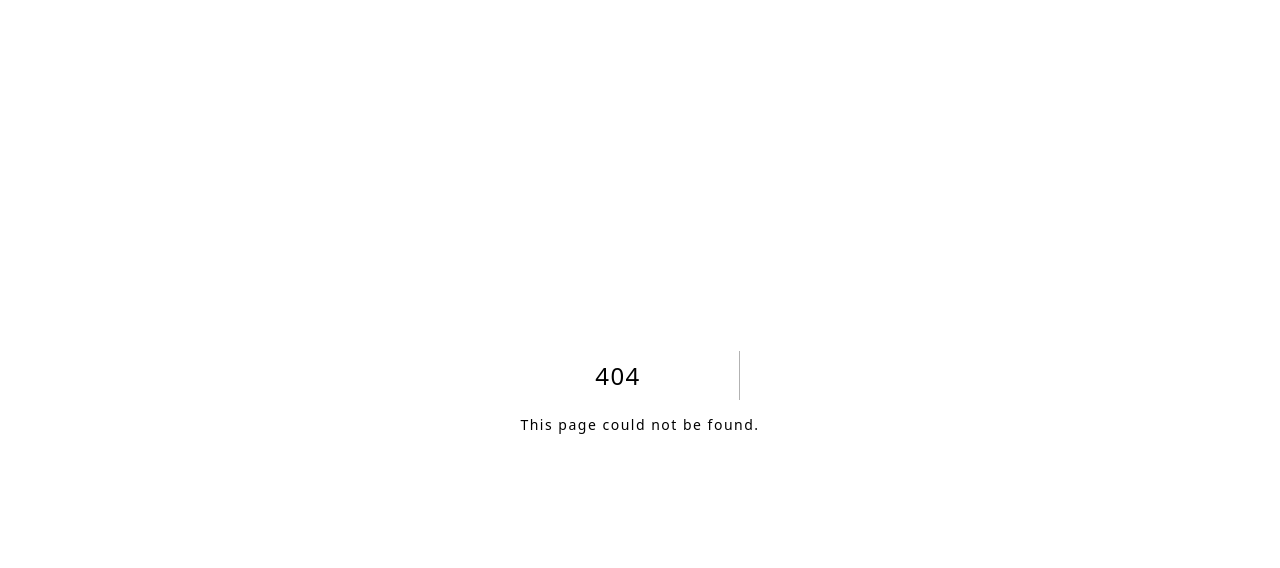
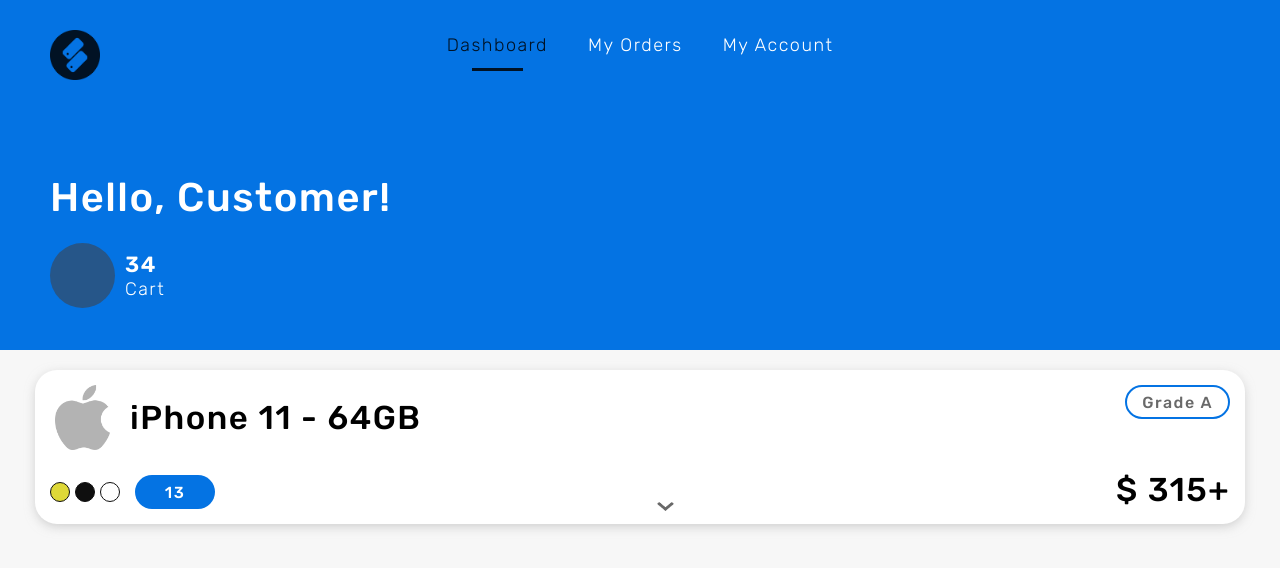
Before and after one commit to EdsonnOliveira/shricell, a Next.js app: page /customer/dashboard in a window 1280 px wide. Before the commit this address had no page. Shown: the top 568 px of the page. Built offline with nearby package versions, Linux system fonts and the light colour scheme.

Commit message:
New customer page: Dashboard

```diff
--- /dev/null
+++ b/src/pages/customer/dashboard/index.tsx
@@ -0,0 +1,59 @@
+import React from "react";
+
+import { HeaderItemsPreview } from "@atomic/constants/header";
+import { black, white, yellow } from "@atomic/constants/colors";
+
+import { ItemsCart } from "@types/itemsCart";
+
+import View from "./view";
+
+const itemsPreview: HeaderItemsPreview[] = [
+    {
+        icon: '',
+        title: 'Cart',
+        value: '34'
+    },
+]
+
+const itemsCart: ItemsCart[] = [
+    {
+        brand: 'apple',
+        name: 'iPhone 11',
+        storage: '64GB',
+        grade: 'A',
+        price: '315+',
+        quantity: '13',
+        colors: [
+            {
+                color: yellow,
+                name: 'Yellow',
+                quantity: '2',
+                price: '315'
+            },
+            {
+                color: black,
+                name: 'Black',
+                quantity: '4',
+                price: '315'
+            },
+            {
+                color: white,
+                name: 'White',
+                quantity: '7',
+                price: '315'
+            }
+        ]
+    },
+]
+
+const Dashboard: React.FC = ({
+}) => {
+    return (
+        <View
+            itemsPreview={itemsPreview}
+            itemsCart={itemsCart}
+        />
+    )
+}
+
+export default Dashboard;
--- /dev/null
+++ b/src/pages/customer/dashboard/models.tsx
@@ -0,0 +1,7 @@
+import { HeaderItemsPreview } from "@atomic/constants/header";
+import { ItemsCart } from "@types/itemsCart";
+
+export interface ViewProps {
+    itemsPreview: HeaderItemsPreview[];
+    itemsCart: ItemsCart[];
+}
--- /dev/null
+++ b/src/pages/customer/dashboard/view.tsx
@@ -0,0 +1,47 @@
+import React from "react";
+import Head from "next/head";
+
+import Header from "@atomic/organisms/header";
+import BoxCommon from "@atomic/atoms/boxCommon";
+import ItemCart from "@atomic/organisms/itemCart";
+
+import useMediaQuery from "@hooks/useMediaQuery";
+
+import { ViewProps } from "./models";
+
+const View: React.FC<ViewProps> = ({
+    itemsPreview,
+    itemsCart
+}) => (
+    <>
+        <Head>
+            <title>Dashboard - ShriCell</title>
+        </Head>
+        <Header title='Hello, Customer!' itemsPreview={itemsPreview} bgColor='primary' />
+        <main className="main">
+            <BoxCommon
+                flex={useMediaQuery('(max-width: 1100px)') ? 'unset' : '1'}
+                width={useMediaQuery('(max-width: 1100px)') && '100%'}
+                flexDirection='row'
+                gap='20px'
+                flexWrap='wrap'
+            >
+                {
+                    itemsCart.map(item => (
+                        <ItemCart
+                            brand={item.brand}
+                            name={item.name}
+                            storage={item.storage}
+                            grade={item.grade}
+                            colors={item.colors}
+                            quantity={item.quantity}
+                            price={item.price}
+                        />
+                    ))
+                }
+            </BoxCommon>
+        </main>
+    </>
+)
+
+export default View;
```
